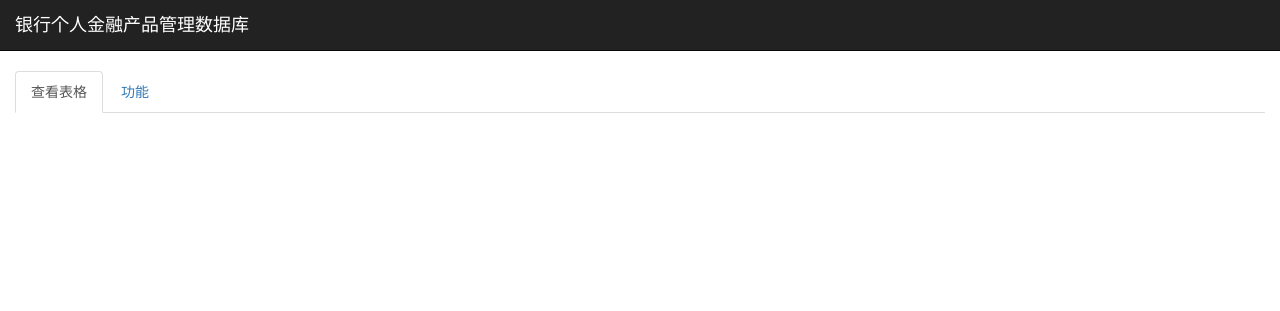
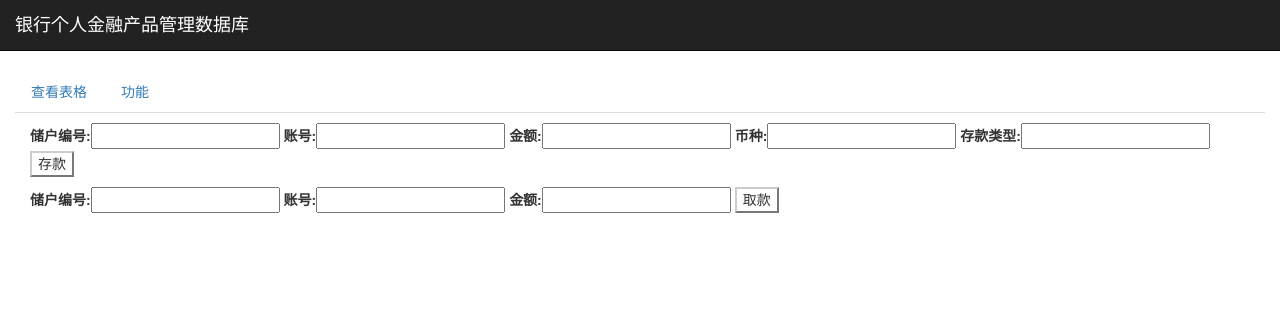
Before and after one commit to PolyKen/bank, a Flask app: page / in a window 1280 px wide, after a click on "功能". Shown: the top 311 px of the page. Run offline with Flask 2, Linux system fonts and the light colour scheme; some libraries are stand-ins or nearby versions.

Commit message:
fix index

```diff
--- a/static/js/main.js
+++ b/static/js/main.js
@@ -11,6 +11,14 @@
 }
 
 function bind_event() {
+    $("#tab-1").on("click", function(){
+        $("#tab-1 a").tab('show');
+        $("#tab-2").removeClass('active');
+    });
+    $("#tab-2").on("click", function(){
+        $("#tab-2 a").tab('show');
+        $("#tab-1").removeClass('active');
+    });
     $("#btn-select-table").on("click", function () {
         let table_name = $("#table-name-to-select").val();
         $.get("/table/" + table_name, function (data) {
--- a/templates/index.html
+++ b/templates/index.html
@@ -22,15 +22,15 @@
 </div>
 <div class="container-fluid">
     <ul class="nav nav-tabs" id="myTab">
-        <li class="active">
+        <li id="tab-1" class="active">
             <a href="#tables" data-toggle="tab">查看表格</a>
         </li>
-        <li>
+        <li id="tab-2">
             <a href="#operations" data-toggle="tab">功能</a>
         </li>
     </ul>
     <div class="tab-content">
-        <div class="tab-pane fade in active" id="tables">
+        <div class="tab-pane active" id="tables">
             <div class="row">
                 <div class="col-md-12 col-sm-12 col-xs-12">
                     <label for="table-name-to-select">输入表名: </label><input id="table-name-to-select" type="text">
@@ -145,7 +145,7 @@
                 </div>
             </div>
         </div>
-        <div class="tab-pane fade" id="operations">
+        <div class="tab-pane" id="operations">
             <div class="row">
                 <div class="col-md-12 col-sm-12 col-xs-12">
                     <label for="deposit_user_id">储户编号: </label><input id="deposit_user_id" type="text">
```
